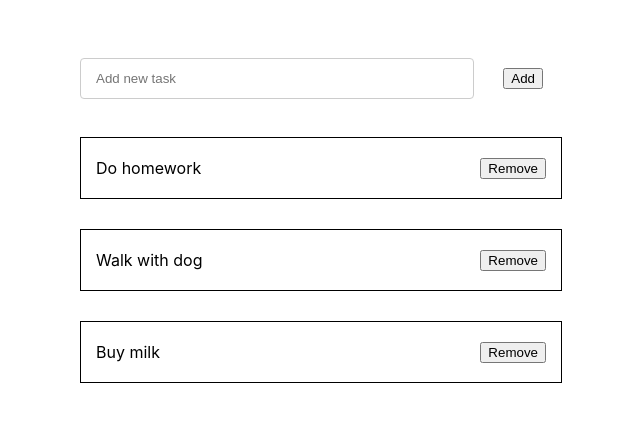
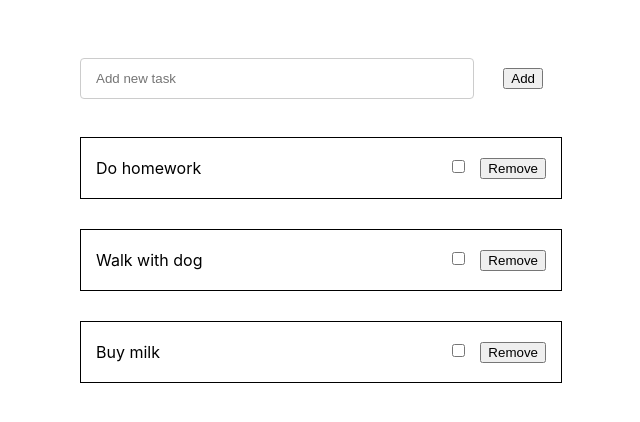
Before and after one commit to KamilyaMukhammedova/toDoList, a React (Create React App) app: page / in a window 1280 px wide. Shown: the top 422 px of the page, without its empty margins (48-688 px from the left). Built offline with nearby package versions, Linux system fonts and the light colour scheme.

Commit message:
#7 Дополнительное задание

```diff
--- a/src/App.js
+++ b/src/App.js
@@ -5,9 +5,9 @@ import AddTaskForm from "./components/AddTaskForm/AddTaskForm";
 
 const App = () => {
   const [tasks, setTasks] = useState([
-    {title: 'Buy milk', id: nanoid()},
-    {title: 'Walk with dog', id: nanoid()},
-    {title: 'Do homework', id: nanoid()},
+    {title: 'Buy milk', id: nanoid(), isDone: false},
+    {title: 'Walk with dog', id: nanoid(), isDone: false},
+    {title: 'Do homework', id: nanoid(), isDone: false},
   ]);
 
   let newTaskTitle = '';
@@ -24,9 +24,23 @@ const App = () => {
     const newTask = {
       title: newTaskTitle,
       id: nanoid(),
+      isDone: false,
+    };
+    setTasks([...tasks, newTask]);
   };
 
-    setTasks([...tasks, newTask]);
+  const isChecked = (id, checked) => {
+    const tasksCopy = tasks.map(task => {
+      if (task.id === id) {
+        return {
+          ...task,
+          isDone: checked,
+        }
+      }
+      return task;
+    });
+
+    setTasks(tasksCopy);
   };
 
   const taskComponent = tasks.map(task => {
@@ -35,6 +49,8 @@ const App = () => {
         key={task.id}
         id={task.id}
         title={task.title}
+        titleClass={task.isDone ? 'lineThrough' : ''}
+        onChecked={e => isChecked(task.id, e.target.checked)}
         onRemove={() => removeTask(task.id)}
       />
     );
--- a/src/components/Task/Task.css
+++ b/src/components/Task/Task.css
@@ -9,3 +9,7 @@
     align-items: center;
     border: 1px solid #000000;
 }
+
+.checkboxInput {
+    margin-right: 15px;
+}
--- a/src/components/Task/Task.js
+++ b/src/components/Task/Task.js
@@ -3,8 +3,11 @@ import './Task.css';
 const Task = (props) => {
   return (
     <div className="task">
-      <p>{props.title}</p>
-      <button onClick={props.onRemove}>Remove</button>
+      <p className={props.titleClass}>{props.title}</p>
+      <div>
+        <input type="checkbox" onChange={props.onChecked} className="checkboxInput"/>
+        <button onClick={props.onRemove}>Remove</button>
+      </div>
     </div>
   );
 };
--- a/src/index.css
+++ b/src/index.css
@@ -17,3 +17,8 @@ code {
   padding: 50px 20px;
   max-width: 1024px;
 }
+
+.lineThrough {
+  color: red;
+  text-decoration: line-through;
+}
```
Lines whose indentation alone changed are shown as unchanged.
